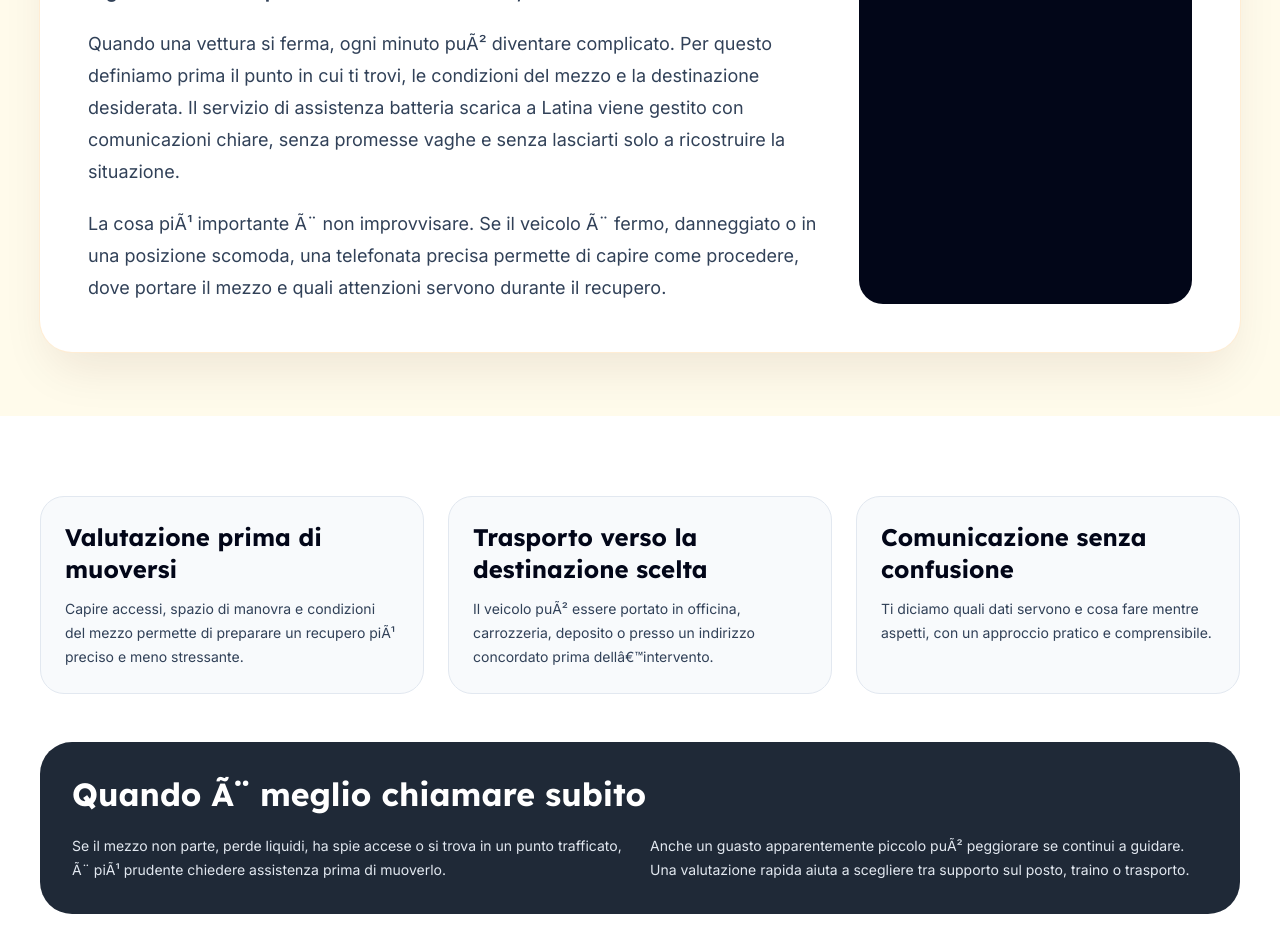
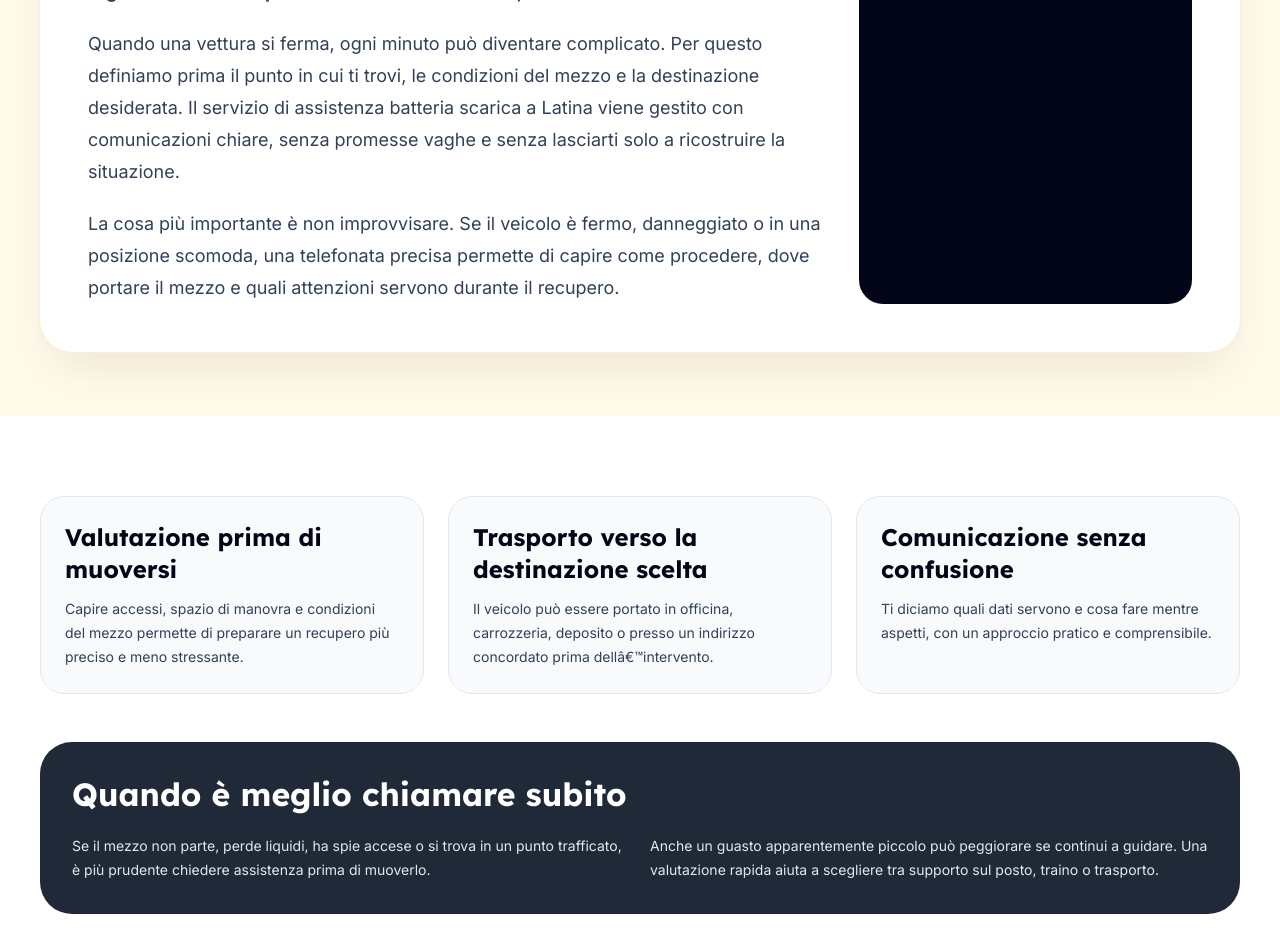
Before and after one commit to alessio-aesthetic/soccorsostradalelatina.it, a Next.js app: page /servizi/assistenza-batteria-scarica/ in a window 1280 px wide. Shown: the part 836-1788 px from the top of the page. Built offline with nearby package versions, Linux system fonts and the light colour scheme.

Commit message:
Complete local roadside assistance website

```diff
--- a/src/app/not-found.tsx
+++ b/src/app/not-found.tsx
@@ -14,7 +14,7 @@
           Torna al servizio di carroattrezzi a Latina
         </h1>
         <p className="mt-5 max-w-2xl text-slate-300">
-          La pagina richiesta non Ã¨ disponibile. Per assistenza stradale,
+          La pagina richiesta non è disponibile. Per assistenza stradale,
           recupero o traino auto puoi tornare alla home o chiamare direttamente.
         </p>
         <div className="mt-8 flex gap-3">
--- a/src/app/servizi/[slug]/page.tsx
+++ b/src/app/servizi/[slug]/page.tsx
@@ -52,7 +52,7 @@
                   </p>
                   <p>{service.detail}</p>
                   <p>
-                    La cosa piÃ¹ importante Ã¨ non improvvisare. Se il veicolo Ã¨
+                    La cosa più importante è non improvvisare. Se il veicolo è
                     fermo, danneggiato o in una posizione scomoda, una
                     telefonata precisa permette di capire come procedere, dove
                     portare il mezzo e quali attenzioni servono durante il
@@ -66,7 +66,7 @@
                 </p>
                 <p className="mt-4 text-sm leading-6 text-slate-200">
                   Comunica posizione, tipo di mezzo e destinazione. Ti aiutiamo
-                  a gestire il passaggio successivo con semplicitÃ .
+                  a gestire il passaggio successivo con semplicità.
                 </p>
                 <div className="mt-6 flex flex-col gap-3">
                   <Link
@@ -88,11 +88,11 @@
             {[
               [
                 'Valutazione prima di muoversi',
-                'Capire accessi, spazio di manovra e condizioni del mezzo permette di preparare un recupero piÃ¹ preciso e meno stressante.',
+                'Capire accessi, spazio di manovra e condizioni del mezzo permette di preparare un recupero più preciso e meno stressante.',
               ],
               [
                 'Trasporto verso la destinazione scelta',
-                'Il veicolo puÃ² essere portato in officina, carrozzeria, deposito o presso un indirizzo concordato prima dellâ€™intervento.',
+                'Il veicolo può essere portato in officina, carrozzeria, deposito o presso un indirizzo concordato prima dellâ€™intervento.',
               ],
               [
                 'Comunicazione senza confusione',
@@ -112,16 +112,16 @@
           </div>
           <div className="mt-12 rounded-[2rem] bg-[#1F2937] p-8 text-white">
             <h2 className="font-display text-3xl font-bold">
-              Quando Ã¨ meglio chiamare subito
+              Quando è meglio chiamare subito
             </h2>
             <div className="mt-5 grid gap-5 text-sm leading-6 text-slate-200 md:grid-cols-2">
               <p>
                 Se il mezzo non parte, perde liquidi, ha spie accese o si trova
-                in un punto trafficato, Ã¨ piÃ¹ prudente chiedere assistenza
+                in un punto trafficato, è più prudente chiedere assistenza
                 prima di muoverlo.
               </p>
               <p>
-                Anche un guasto apparentemente piccolo puÃ² peggiorare se
+                Anche un guasto apparentemente piccolo può peggiorare se
                 continui a guidare. Una valutazione rapida aiuta a scegliere tra
                 supporto sul posto, traino o trasporto.
               </p>
--- a/src/data/site.ts
+++ b/src/data/site.ts
@@ -1,6 +1,6 @@
 export const site = {
     "domain":  "soccorsostradalelatina.it",
-    "description":  "Carroattrezzi a Latina e soccorso stradale a Latina: traino, recupero auto, assistenza moto e interventi rapidi in cittÃ  e provincia.",
+    "description":  "Carroattrezzi a Latina e soccorso stradale a Latina: traino, recupero auto, assistenza moto e interventi rapidi in città e provincia.",
     "tel":  "+3907731802964",
     "city":  "Latina",
     "name":  "Carroattrezzi Latina",
@@ -12,46 +12,46 @@
 
 export const services = [
     {
-        "detail":  "Quando una vettura si ferma, ogni minuto puÃ² diventare complicato. Per questo definiamo prima il punto in cui ti trovi, le condizioni del mezzo e la destinazione desiderata. Il servizio di soccorso stradale 24 ore a Latina viene gestito con comunicazioni chiare, senza promesse vaghe e senza lasciarti solo a ricostruire la situazione.",
+        "detail":  "Quando una vettura si ferma, ogni minuto può diventare complicato. Per questo definiamo prima il punto in cui ti trovi, le condizioni del mezzo e la destinazione desiderata. Il servizio di soccorso stradale 24 ore a Latina viene gestito con comunicazioni chiare, senza promesse vaghe e senza lasciarti solo a ricostruire la situazione.",
         "title":  "Soccorso stradale 24 ore",
         "slug":  "soccorso-stradale-24-ore",
-        "text":  "Il servizio di soccorso stradale 24 ore a Latina nasce per aiutarti quando il veicolo non puÃ² proseguire. Raccogliamo le informazioni utili, valutiamo la posizione e organizziamo il recupero con attenzione a mezzo, accessi e destinazione."
+        "text":  "Il servizio di soccorso stradale 24 ore a Latina nasce per aiutarti quando il veicolo non può proseguire. Raccogliamo le informazioni utili, valutiamo la posizione e organizziamo il recupero con attenzione a mezzo, accessi e destinazione."
     },
     {
-        "detail":  "Quando una vettura si ferma, ogni minuto puÃ² diventare complicato. Per questo definiamo prima il punto in cui ti trovi, le condizioni del mezzo e la destinazione desiderata. Il servizio di traino auto a Latina viene gestito con comunicazioni chiare, senza promesse vaghe e senza lasciarti solo a ricostruire la situazione.",
+        "detail":  "Quando una vettura si ferma, ogni minuto può diventare complicato. Per questo definiamo prima il punto in cui ti trovi, le condizioni del mezzo e la destinazione desiderata. Il servizio di traino auto a Latina viene gestito con comunicazioni chiare, senza promesse vaghe e senza lasciarti solo a ricostruire la situazione.",
         "title":  "Traino auto",
         "slug":  "traino-auto",
-        "text":  "Il servizio di traino auto a Latina nasce per aiutarti quando il veicolo non puÃ² proseguire. Raccogliamo le informazioni utili, valutiamo la posizione e organizziamo il recupero con attenzione a mezzo, accessi e destinazione."
+        "text":  "Il servizio di traino auto a Latina nasce per aiutarti quando il veicolo non può proseguire. Raccogliamo le informazioni utili, valutiamo la posizione e organizziamo il recupero con attenzione a mezzo, accessi e destinazione."
     },
     {
-        "detail":  "Quando una vettura si ferma, ogni minuto puÃ² diventare complicato. Per questo definiamo prima il punto in cui ti trovi, le condizioni del mezzo e la destinazione desiderata. Il servizio di recupero auto incidentata a Latina viene gestito con comunicazioni chiare, senza promesse vaghe e senza lasciarti solo a ricostruire la situazione.",
+        "detail":  "Quando una vettura si ferma, ogni minuto può diventare complicato. Per questo definiamo prima il punto in cui ti trovi, le condizioni del mezzo e la destinazione desiderata. Il servizio di recupero auto incidentata a Latina viene gestito con comunicazioni chiare, senza promesse vaghe e senza lasciarti solo a ricostruire la situazione.",
         "title":  "Recupero auto incidentata",
         "slug":  "recupero-auto-incidentata",
-        "text":  "Il servizio di recupero auto incidentata a Latina nasce per aiutarti quando il veicolo non puÃ² proseguire. Raccogliamo le informazioni utili, valutiamo la posizione e organizziamo il recupero con attenzione a mezzo, accessi e destinazione."
+        "text":  "Il servizio di recupero auto incidentata a Latina nasce per aiutarti quando il veicolo non può proseguire. Raccogliamo le informazioni utili, valutiamo la posizione e organizziamo il recupero con attenzione a mezzo, accessi e destinazione."
     },
     {
-        "detail":  "Quando una vettura si ferma, ogni minuto puÃ² diventare complicato. Per questo definiamo prima il punto in cui ti trovi, le condizioni del mezzo e la destinazione desiderata. Il servizio di carroattrezzi moto a Latina viene gestito con comunicazioni chiare, senza promesse vaghe e senza lasciarti solo a ricostruire la situazione.",
+        "detail":  "Quando una vettura si ferma, ogni minuto può diventare complicato. Per questo definiamo prima il punto in cui ti trovi, le condizioni del mezzo e la destinazione desiderata. Il servizio di carroattrezzi moto a Latina viene gestito con comunicazioni chiare, senza promesse vaghe e senza lasciarti solo a ricostruire la situazione.",
         "title":  "Carroattrezzi moto",
         "slug":  "carroattrezzi-moto",
-        "text":  "Il servizio di carroattrezzi moto a Latina nasce per aiutarti quando il veicolo non puÃ² proseguire. Raccogliamo le informazioni utili, valutiamo la posizione e organizziamo il recupero con attenzione a mezzo, accessi e destinazione."
+        "text":  "Il servizio di carroattrezzi moto a Latina nasce per aiutarti quando il veicolo non può proseguire. Raccogliamo le informazioni utili, valutiamo la posizione e organizziamo il recupero con attenzione a mezzo, accessi e destinazione."
     },
     {
-        "detail":  "Quando una vettura si ferma, ogni minuto puÃ² diventare complicato. Per questo definiamo prima il punto in cui ti trovi, le condizioni del mezzo e la destinazione desiderata. Il servizio di assistenza batteria scarica a Latina viene gestito con comunicazioni chiare, senza promesse vaghe e senza lasciarti solo a ricostruire la situazione.",
+        "detail":  "Quando una vettura si ferma, ogni minuto può diventare complicato. Per questo definiamo prima il punto in cui ti trovi, le condizioni del mezzo e la destinazione desiderata. Il servizio di assistenza batteria scarica a Latina viene gestito con comunicazioni chiare, senza promesse vaghe e senza lasciarti solo a ricostruire la situazione.",
         "title":  "Assistenza batteria scarica",
         "slug":  "assistenza-batteria-scarica",
-        "text":  "Il servizio di assistenza batteria scarica a Latina nasce per aiutarti quando il veicolo non puÃ² proseguire. Raccogliamo le informazioni utili, valutiamo la posizione e organizziamo il recupero con attenzione a mezzo, accessi e destinazione."
+        "text":  "Il servizio di assistenza batteria scarica a Latina nasce per aiutarti quando il veicolo non può proseguire. Raccogliamo le informazioni utili, valutiamo la posizione e organizziamo il recupero con attenzione a mezzo, accessi e destinazione."
     },
     {
-        "detail":  "Quando una vettura si ferma, ogni minuto puÃ² diventare complicato. Per questo definiamo prima il punto in cui ti trovi, le condizioni del mezzo e la destinazione desiderata. Il servizio di recupero auto in panne a Latina viene gestito con comunicazioni chiare, senza promesse vaghe e senza lasciarti solo a ricostruire la situazione.",
+        "detail":  "Quando una vettura si ferma, ogni minuto può diventare complicato. Per questo definiamo prima il punto in cui ti trovi, le condizioni del mezzo e la destinazione desiderata. Il servizio di recupero auto in panne a Latina viene gestito con comunicazioni chiare, senza promesse vaghe e senza lasciarti solo a ricostruire la situazione.",
         "title":  "Recupero auto in panne",
         "slug":  "recupero-auto-in-panne",
-        "text":  "Il servizio di recupero auto in panne a Latina nasce per aiutarti quando il veicolo non puÃ² proseguire. Raccogliamo le informazioni utili, valutiamo la posizione e organizziamo il recupero con attenzione a mezzo, accessi e destinazione."
+        "text":  "Il servizio di recupero auto in panne a Latina nasce per aiutarti quando il veicolo non può proseguire. Raccogliamo le informazioni utili, valutiamo la posizione e organizziamo il recupero con attenzione a mezzo, accessi e destinazione."
     },
     {
-        "detail":  "Quando una vettura si ferma, ogni minuto puÃ² diventare complicato. Per questo definiamo prima il punto in cui ti trovi, le condizioni del mezzo e la destinazione desiderata. Il servizio di soccorso in autostrada a Latina viene gestito con comunicazioni chiare, senza promesse vaghe e senza lasciarti solo a ricostruire la situazione.",
+        "detail":  "Quando una vettura si ferma, ogni minuto può diventare complicato. Per questo definiamo prima il punto in cui ti trovi, le condizioni del mezzo e la destinazione desiderata. Il servizio di soccorso in autostrada a Latina viene gestito con comunicazioni chiare, senza promesse vaghe e senza lasciarti solo a ricostruire la situazione.",
         "title":  "Soccorso in autostrada",
         "slug":  "soccorso-in-autostrada",
-        "text":  "Il servizio di soccorso in autostrada a Latina nasce per aiutarti quando il veicolo non puÃ² proseguire. Raccogliamo le informazioni utili, valutiamo la posizione e organizziamo il recupero con attenzione a mezzo, accessi e destinazione."
+        "text":  "Il servizio di soccorso in autostrada a Latina nasce per aiutarti quando il veicolo non può proseguire. Raccogliamo le informazioni utili, valutiamo la posizione e organizziamo il recupero con attenzione a mezzo, accessi e destinazione."
     }
 ] as const
 
@@ -125,22 +125,22 @@
     },
     {
         "question":  "Fate soccorso stradale a Latina e provincia?",
-        "answer":  "SÃ¬, organizziamo interventi in cittÃ , nelle zone industriali, sulle strade provinciali e nei comuni vicini, valutando accessi e caratteristiche del mezzo."
+        "answer":  "Sì, organizziamo interventi in città, nelle zone industriali, sulle strade provinciali e nei comuni vicini, valutando accessi e caratteristiche del mezzo."
     },
     {
         "question":  "Posso scegliere dove portare lâ€™auto?",
-        "answer":  "SÃ¬. Puoi indicare officina, carrozzeria, deposito, abitazione o un altro indirizzo concordato prima del recupero."
+        "answer":  "Sì. Puoi indicare officina, carrozzeria, deposito, abitazione o un altro indirizzo concordato prima del recupero."
     },
     {
         "question":  "Intervenite anche per moto e furgoni?",
-        "answer":  "SÃ¬, valutiamo auto, moto, scooter e furgoni leggeri. Durante la richiesta chiediamo peso, dimensioni e posizione per preparare il mezzo adatto."
+        "answer":  "Sì, valutiamo auto, moto, scooter e furgoni leggeri. Durante la richiesta chiediamo peso, dimensioni e posizione per preparare il mezzo adatto."
     },
     {
         "question":  "Cosa devo comunicare quando chiamo?",
-        "answer":  "Servono posizione, tipo di veicolo, problema riscontrato, eventuali danni e destinazione. Queste informazioni aiutano a organizzare il soccorso in modo piÃ¹ preciso."
+        "answer":  "Servono posizione, tipo di veicolo, problema riscontrato, eventuali danni e destinazione. Queste informazioni aiutano a organizzare il soccorso in modo più preciso."
     },
     {
-        "question":  "Il servizio Ã¨ attivo anche di notte?",
-        "answer":  "SÃ¬, il servizio di soccorso stradale Ã¨ organizzato per richieste urgenti durante tutta la giornata, compresi orari serali, notturni e festivi."
+        "question":  "Il servizio è attivo anche di notte?",
+        "answer":  "Sì, il servizio di soccorso stradale è organizzato per richieste urgenti durante tutta la giornata, compresi orari serali, notturni e festivi."
     }
 ] as const
```
Also changed, not shown: src/app/page.tsx (+17 -17 lines), src/app/zone/[slug]/page.tsx (+7 -7 lines), src/app/layout.tsx (line endings or trailing spaces), src/components/ConsentBanner.tsx (line endings or trailing spaces), src/components/Container.tsx (line endings or trailing spaces).
